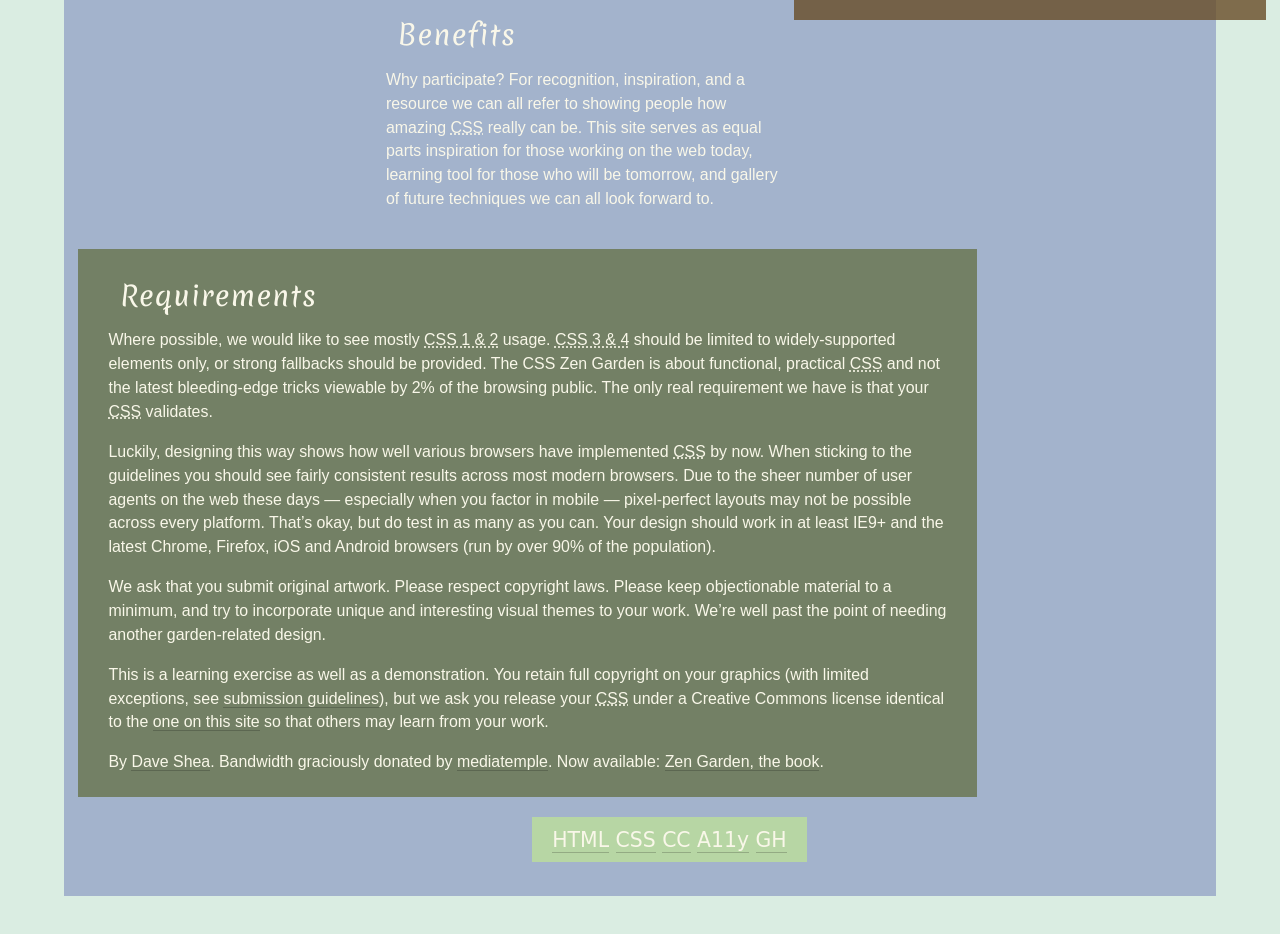
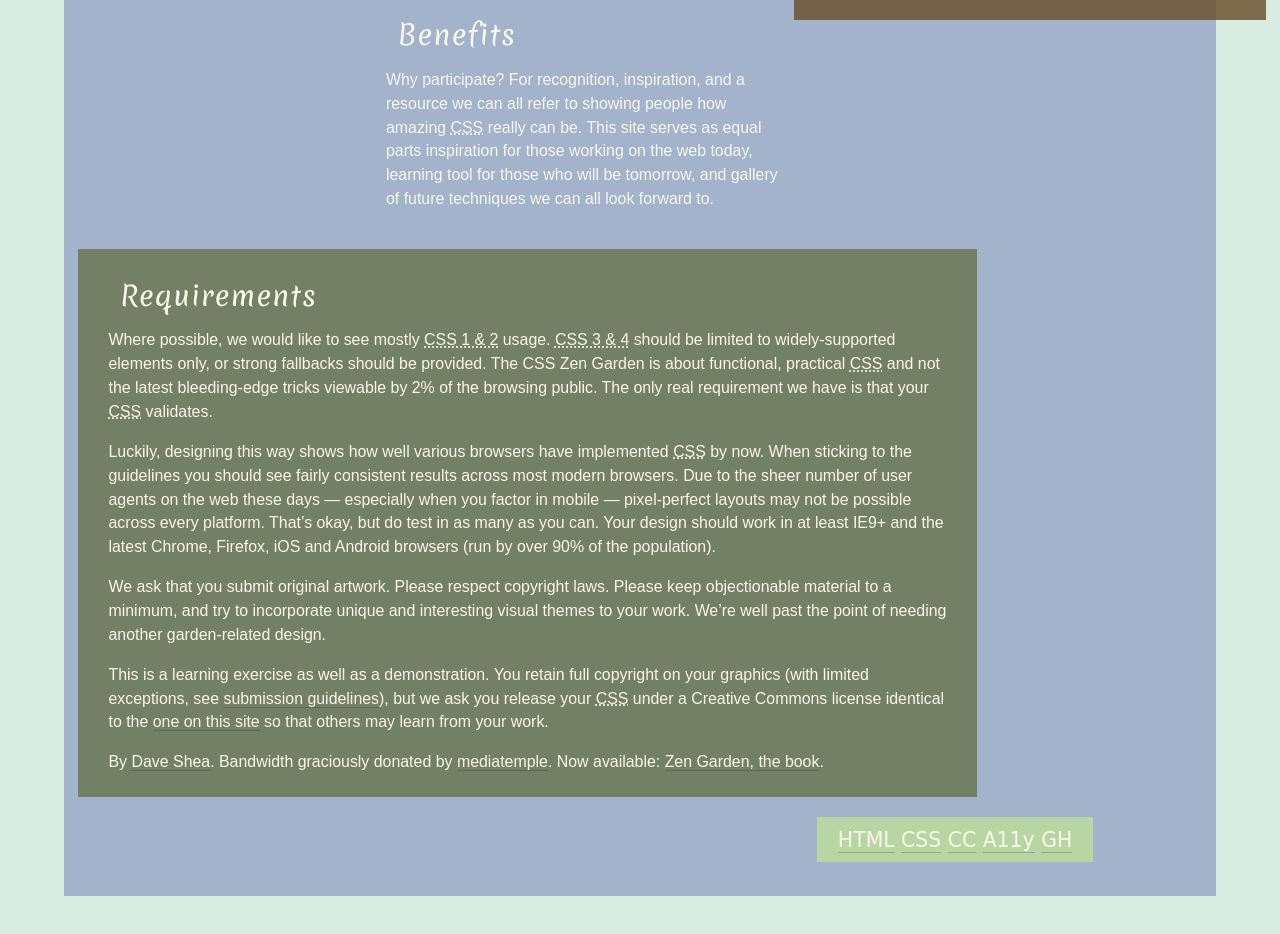
Before and after one commit to nikasparks/Zen-Group3-WDD331, a plain HTML site: page index.html in a window 1280 px wide. Shown: the part 2080-3014 px from the top of the page. Drawn offline with Linux system fonts and the light colour scheme; a web font is replaced by a local one.

Commit message:
moved footer

```diff
--- a/_organisms.scss
+++ b/_organisms.scss
@@ -14,28 +14,3 @@
   flex-direction: column;
   align-items: flex-start;
 }
-footer{
-  font-family: "Merienda One", cursive;
-  background: #b7d6a4;
-  color: #25210F;
-  display: inline-block;
-  font-size: 1.1rem;
-  font-weight: normal;
-  margin: 1em;
-  padding: 0.5em 1em;
-  align-self: flex-end;
-  background-color: $brown-sidebar;
-  animation-name: example;
-  animation-duration: 10s;
-  animation-iteration-count: 5;
-}
-@keyframes example {
-    0% {background-color: $brown-sidebar;}
-    50% {background-color: $accent1;}
-    100% {background-color: $brown-sidebar;}
-  }
-@media screen and (min-width:800px){
-  footer{
-    font-size: 1.5em;
-  }
-}
```
Also changed, not shown: style.css, 1 other file.
